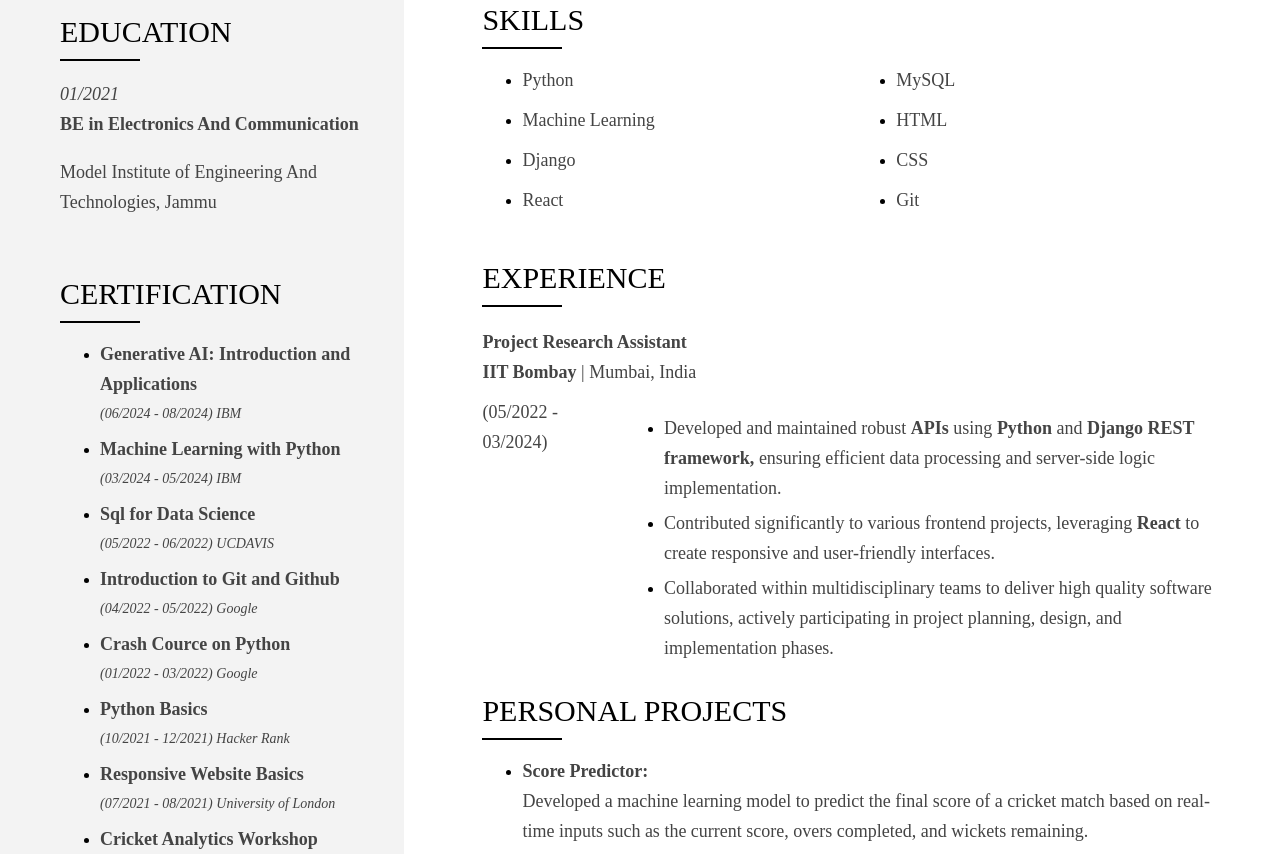
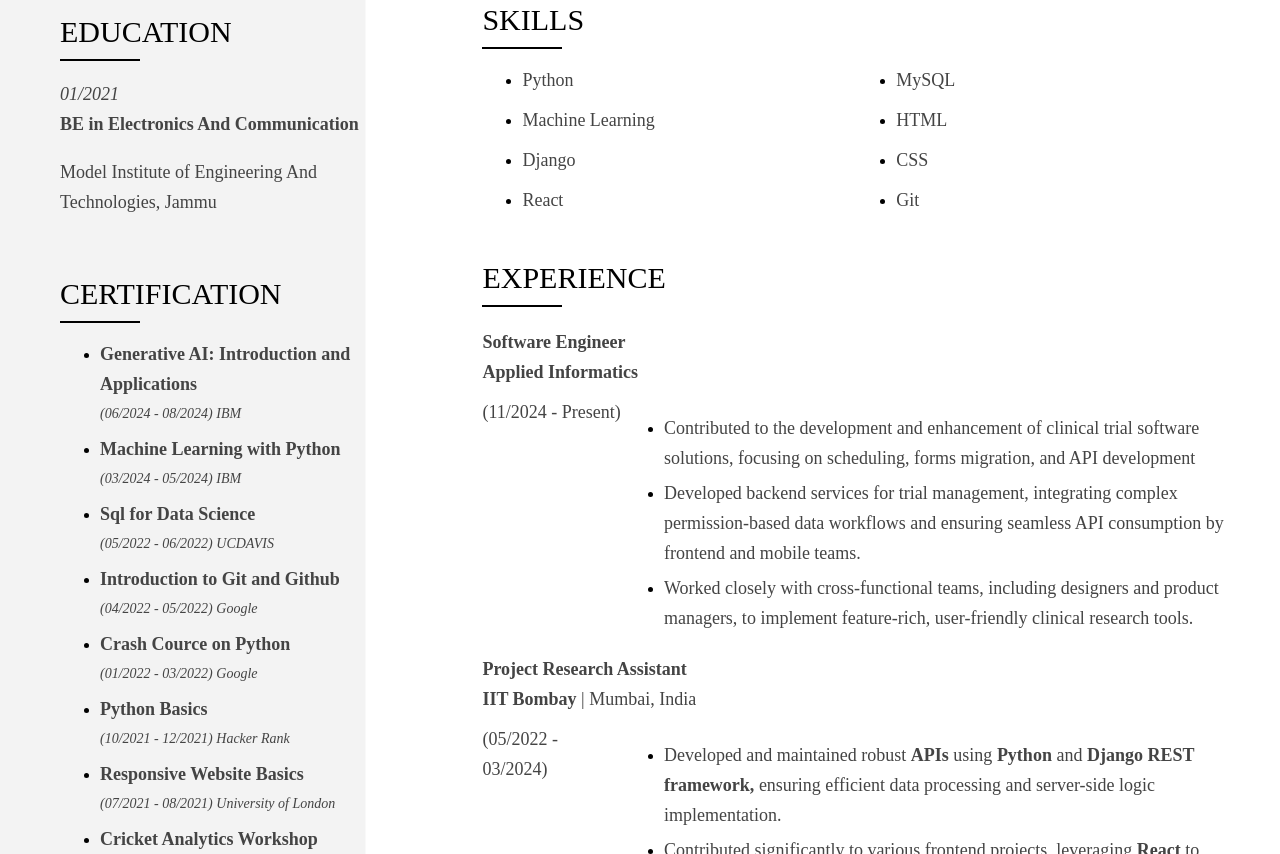
Before and after one commit to abunayeemwani/resume, a plain HTML site: page full_stack.html in a window 1280 px wide. Shown: the part 503-1357 px from the top of the page. Drawn offline with Linux system fonts and the light colour scheme.

Commit message:
update my resume

```diff
--- a/full_stack.html
+++ b/full_stack.html
@@ -250,6 +250,20 @@
                             <div class="line"></div>
                         </div>
 
+                        <span class="bold">Software Engineer</span><br>
+                        <span><span class="bold">Applied Informatics</span></span>
+
+                        <div class="content" style="margin-top: 10px;">
+                            <span style="width: 20%;">(11/2024 - Present)</span>
+
+                            <!-- <ul style="margin-left: 30px;"> -->
+                            <ul style="width: 80%;">
+                                <li style="margin-bottom: 5px;"><span>Contributed to the development and enhancement of clinical trial software solutions, focusing on scheduling, forms migration, and API development</span></li>
+                                <li style="margin-bottom: 5px;"><span>Developed backend services for trial management, integrating complex permission-based data workflows and ensuring seamless API consumption by frontend and mobile teams.</span></li>
+                                <li style="margin-bottom: 5px;"><span>Worked closely with cross-functional teams, including designers and product managers, to implement feature-rich, user-friendly clinical research tools.</span></li>
+                            </ul>
+                        </div>
+
                         <span class="bold">Project Research Assistant</span><br>
                         <span><span class="bold">IIT Bombay</span> | Mumbai, India</span>
 
```
